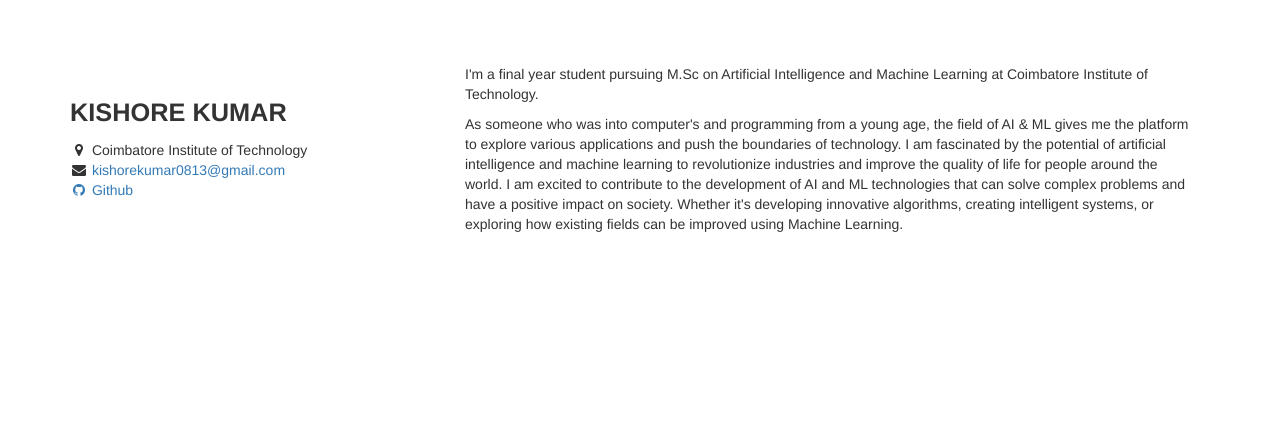
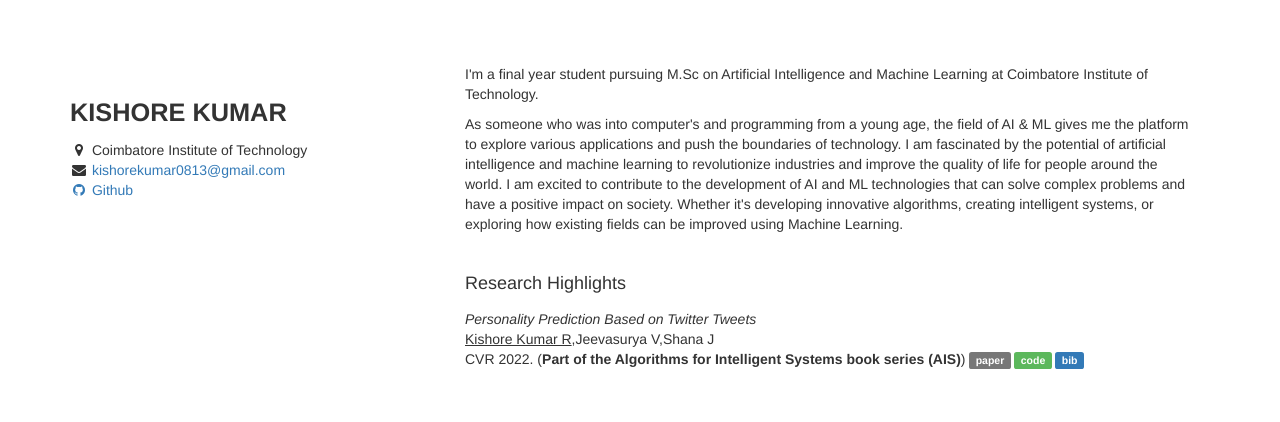
Before and after one commit to KishoreKumar1308/kishorekumar1308.github.io, a plain HTML site: page index.html in a window 1280 px wide. Drawn offline with nearby package versions, Linux system fonts and the light colour scheme.

Commit message:
Research paper Added

```diff
--- a/index.html
+++ b/index.html
@@ -74,8 +74,6 @@
             </div>
             <i class="fa fa-fw fa-map-marker"></i> Coimbatore Institute of Technology<br>
             <i class="fa fa-fw fa-envelope"></i> <a href="mailto:kishorekumar0813@gmail.com">kishorekumar0813@gmail.com</a><br>
-            <!-- <a href="https://twitter.com/ethayarajh"><i class="fa fa-fw fa-twitter-square"></i> Twitter</a><br> -->
-            <!-- <a href="https://scholar.google.ca/citations?user=7SUV6rQAAAAJ&hl=en"><i class="fa fa-fw fa-google"></i> Google Scholar</a><br> -->
             <a href="https://github.com/kishorekumar1308"><i class="fa fa-fw fa-github"></i> Github</a><br>
 	          <!-- <a href="assets/CV.pdf"><i class="fa fa-fw fa-file"></i> CV</a><br> -->
 
@@ -94,6 +92,18 @@
 		</p>
       </div>
 
+      <h4 class="top-buffer">Research Highlights</h4>
+      <ul style='margin-bottom: 50px; padding-left: 0px; list-style: none' id="pubs">
+        <li>
+          <i>Personality Prediction Based on Twitter Tweets</i><br/>
+          <u>Kishore Kumar R</u>,Jeevasurya V,Shana J<br/>
+          CVR 2022. (<b>Part of the Algorithms for Intelligent Systems book series (AIS)</b>)
+          <a href="https://link.springer.com/chapter/10.1007/978-981-16-8225-4_3"><span class="label label-default">paper</span></a>
+          <a href="https://github.com/KishoreKumar1308/MBTI"><span class="label label-success">code</span></a>
+          <a href="https://citation-needed.springer.com/v2/references/10.1007/978-981-16-8225-4_3?format=bibtex&flavour=citation"><span class="label label-primary">bib</span></a>
+        </li>
+      </ul>
+
     </div> <!-- /container -->
   </body>
 </html>
```
